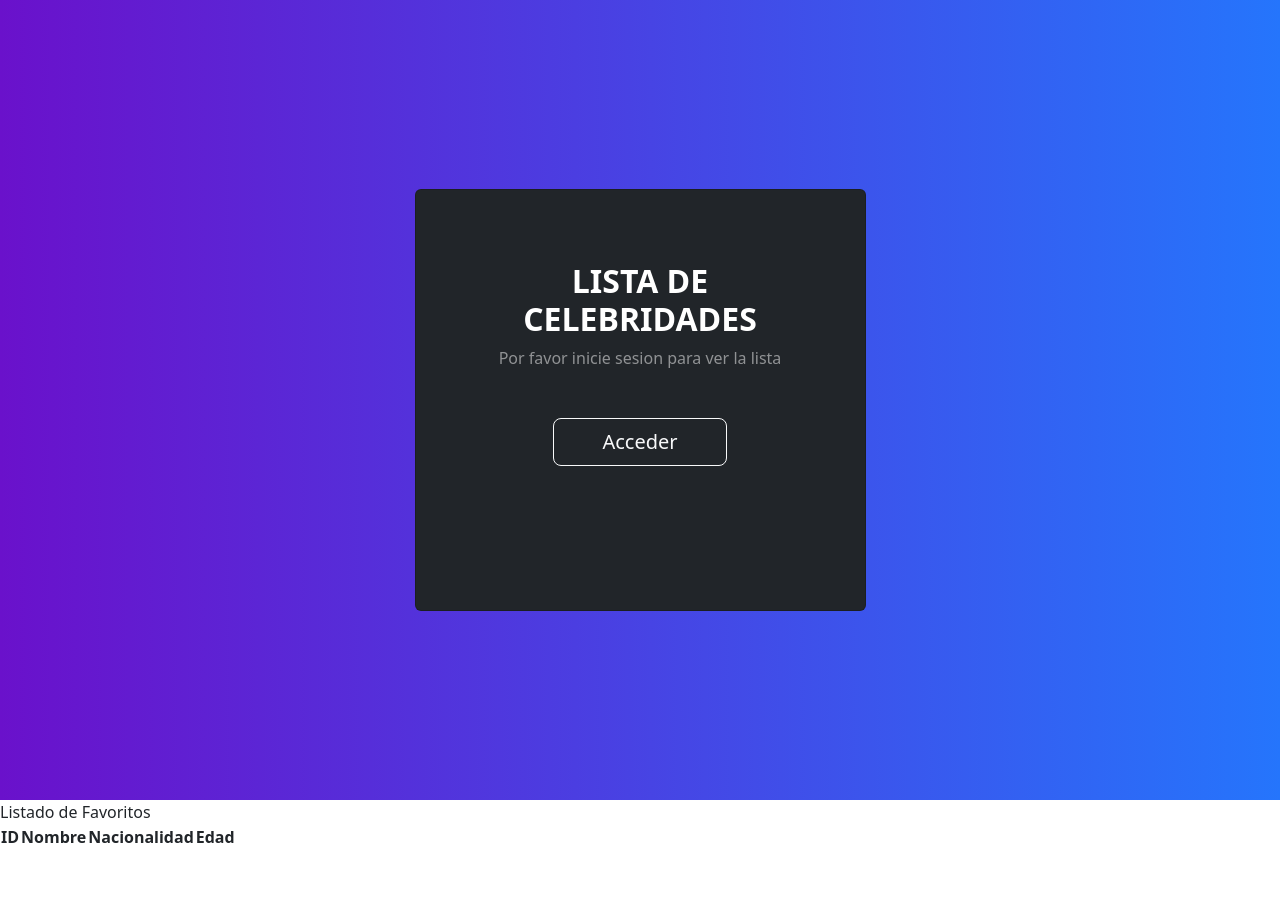
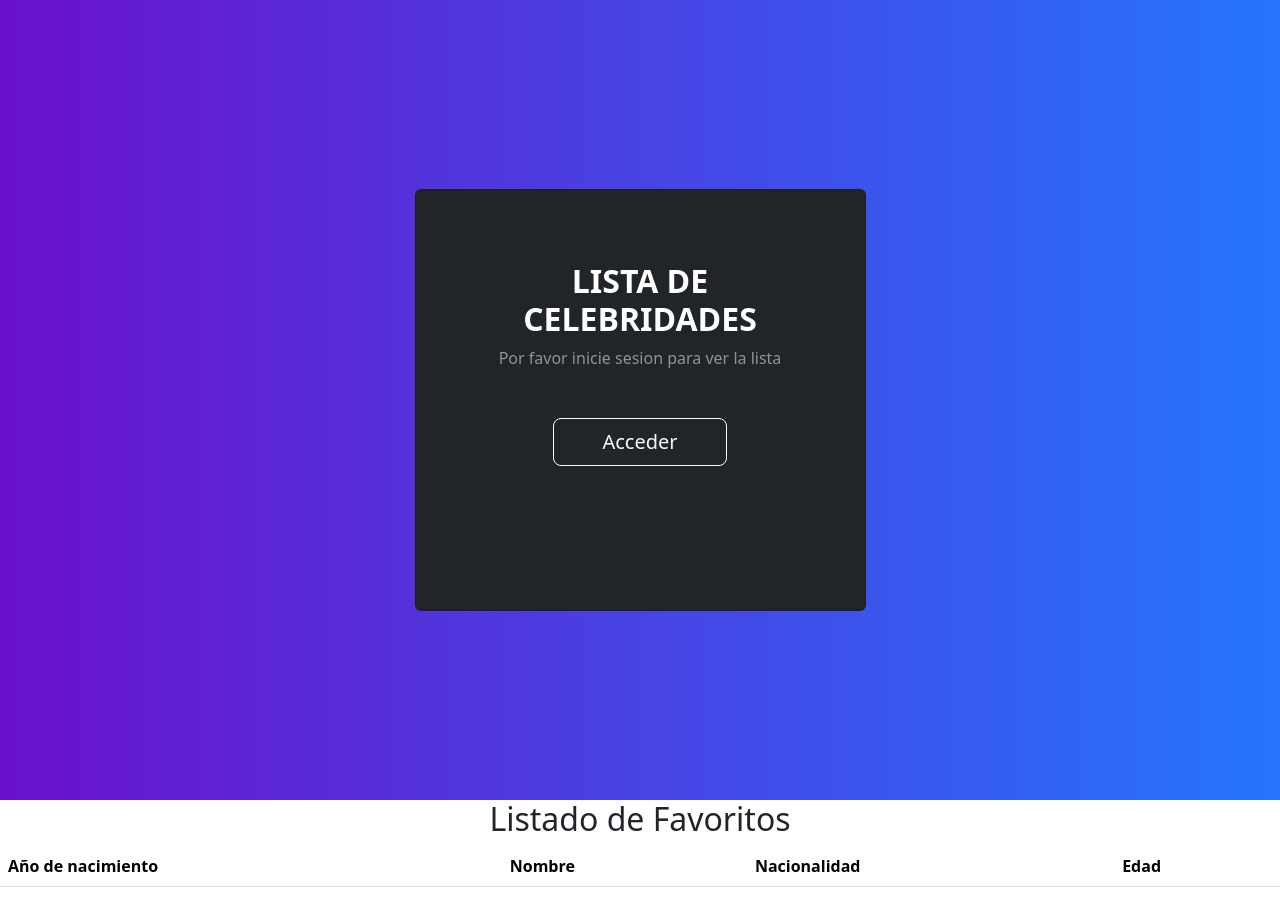
Before and after one commit to gfp969/proyecto-final, a React (Create React App) app: page /favorites in a window 1280 px wide. Before the commit the page ends 850 px from the top, so only its background shows below. Built offline with nearby package versions, Linux system fonts and the light colour scheme.

Commit message:
se le terminaron de agregar estilos a la pagina

```diff
--- a/src/auth/Logout.js
+++ b/src/auth/Logout.js
@@ -5,8 +5,8 @@ export const Logout = () => {
     const { logout } = useAuth0();
 
     return (
-        <button onClick={() => logout({ returnTo: window.location.origin })}>
-            Cerrar sesión
-        </button>
+        <div className="d-flex justify-content-center">
+            <button class="btn btn-danger" onClick={() => logout({ returnTo: window.location.origin })}>Cerrar sesión</button>
+        </div>
     );
 };
--- a/src/components/Celebrities_list.js
+++ b/src/components/Celebrities_list.js
@@ -25,13 +25,17 @@ const Celebrities_list = ({ celebrities }) => {
             <div>
                 {celebrities.map(cel => {
                     return (
-                        <div className="card" style={{ width: 200 }}>
-                            <div className='center'>
-                                <div className="card-body">
-                                    <h4 className="card-title">{cel.name}</h4>
-                                    <h4 className="card-subtitle mb-2 text-muted">{cel.gender}</h4>
-                                    <div className="card-text">{cel.nationality}</div>
-                                    <button className="btn btn-success" onClick={() => handleAdd(cel.birthday)} >Agregar a favoritos</button>
+                        <div class="row mx-5">
+                            <div class="col ml-5">
+                                <div className="card">
+                                    <div className="card-body">
+                                        <h4 className="text-center">{cel.name}</h4>
+                                        <h4 className="text-center">{cel.gender}</h4>
+                                        <div className="text-center">{cel.nationality}</div>
+                                        <div className="d-flex justify-content-center">
+                                            <button className="btn btn-success" onClick={() => handleAdd(cel.birthday)} >Agregar a favoritos</button>
+                                        </div>
+                                    </div>
                                 </div>
                             </div>
                         </div>
--- a/src/pages/Favorites.js
+++ b/src/pages/Favorites.js
@@ -8,11 +8,13 @@ const Favorites = () => {
 
     return (
         <Fragment>
-            <div>Listado de Favoritos</div>
-            <table>
-                <thead>
+            <div className="d-flex justify-content-center">
+                <h2>Listado de Favoritos</h2>
+            </div>
+            <table className="table table-striped">
+                <thead className="thead-dark">
                     <tr>
-                        <th scope='col'>ID</th>
+                        <th scope='col'>Año de nacimiento</th>
                         <th scope='col'>Nombre</th>
                         <th scope='col'>Nacionalidad</th>
                         <th scope='col'>Edad</th>
```
